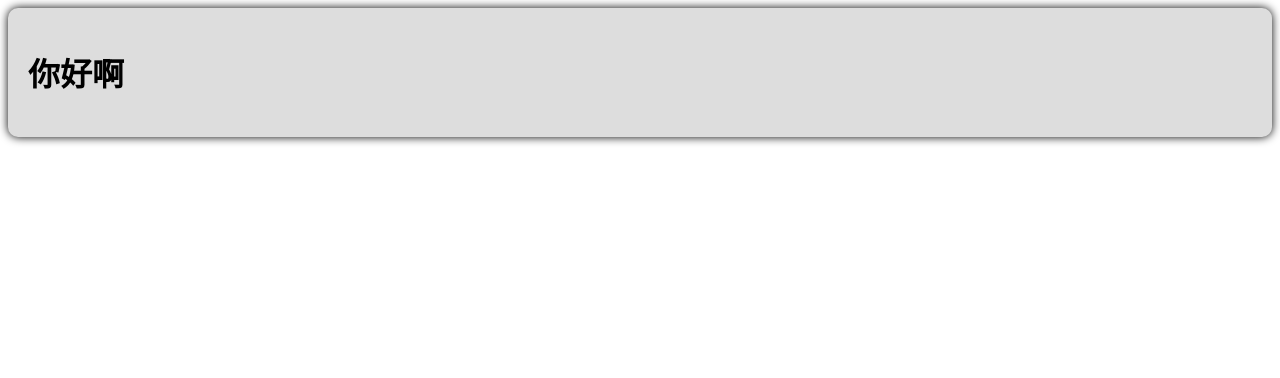
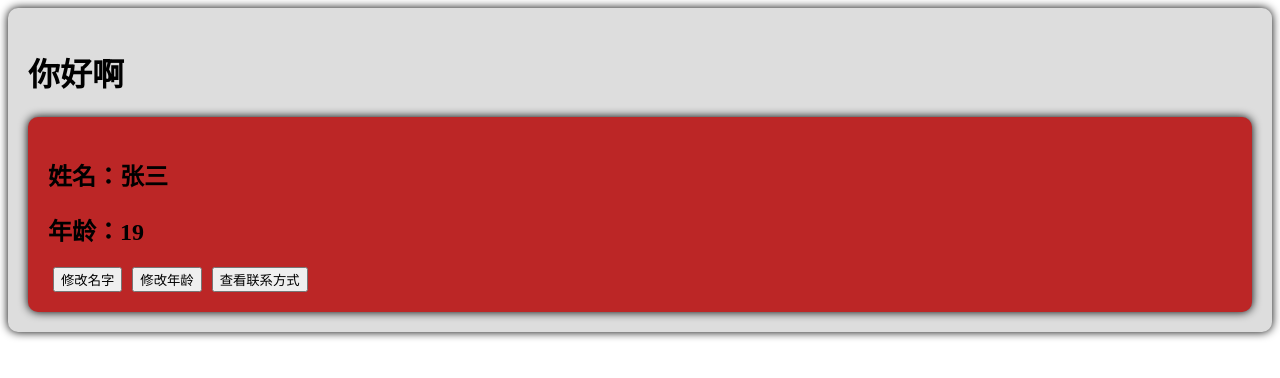
Before and after one commit to Water-blue7/vue3-learn, a Vue app in the folder hello_vue3/: page / in a window 1280 px wide. Shown: the top 378 px of the page. Built offline with nearby package versions, Linux system fonts and the light colour scheme.

Commit message:
add Person.vue

```diff
--- a/hello_vue3/src/App.vue
+++ b/hello_vue3/src/App.vue
@@ -1,12 +1,15 @@
 <template>
   <div class="app">
     <h1>你好啊</h1>
+    <Person />
   </div>
 </template>
 
 <script lang="ts">
+import Person from "./components/Person.vue";
 export default {
   name: "App", //组件名
+  components: { Person }, //注册组件
 };
 </script>
 
--- /dev/null
+++ b/hello_vue3/src/components/Person.vue
@@ -0,0 +1,48 @@
+<template>
+    <div class="person">
+        <h2>姓名：{{ name }}</h2>
+        <h2>年龄：{{ age }}</h2>
+        <button @click="changeName">修改名字</button>
+        <button @click="changeAge">修改年龄</button>
+        <!-- <h2>电话：{{ tel }}</h2> -->
+        <button @click="showTel">查看联系方式</button>
+    </div>
+</template>
+
+<script lang="ts">
+export default {
+    name: "Person", //组件名
+    data() {
+        return {
+            name: "张三",
+            age: 19,
+            tel: "133333333",
+        };
+    },
+    methods: {
+        changeName() {
+            this.name = "zhangsan";
+        },
+        changeAge() {
+            this.age += 1;
+        },
+        showTel() {
+            alert(this.tel);
+        },
+    },
+};
+</script>
+
+
+<style scoped>
+.person {
+    background-color: #bc2626;
+    box-shadow: 0 0 10px;
+    border-radius: 10px;
+    padding: 20px;
+}
+
+button {
+    margin: 0 5px;
+}
+</style>
```
